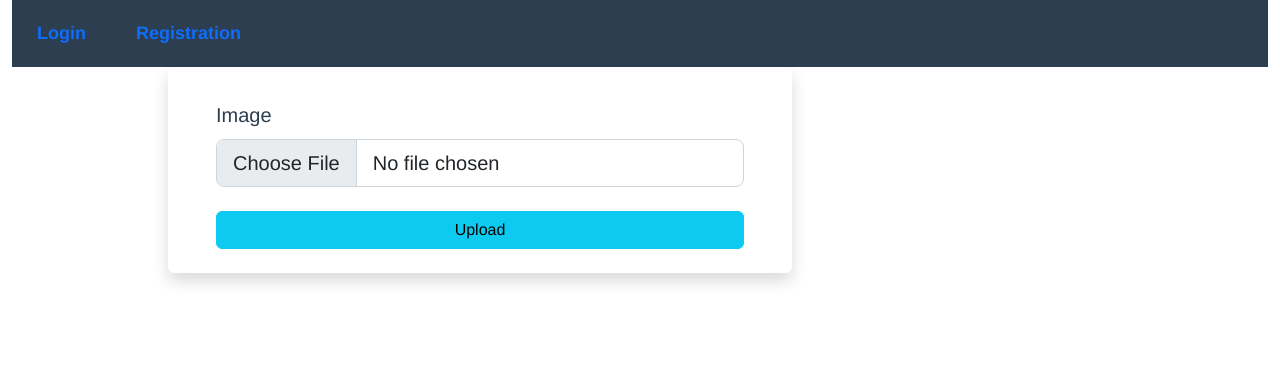
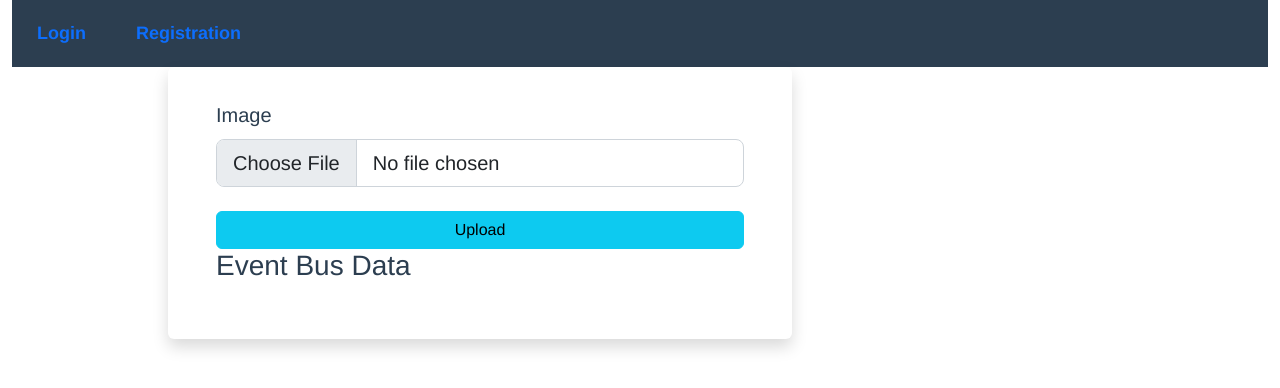
Before and after one commit to Sarman-Dasa/form-validation, a Vue app: page /file-upload in a window 1280 px wide. Shown: the top 388 px of the page. Built offline with nearby package versions, Linux system fonts and the light colour scheme.

Commit message:
print a event bus data

```diff
--- a/src/components/FileUpload.vue
+++ b/src/components/FileUpload.vue
@@ -16,11 +16,19 @@
                 <button class="btn col-12 btn-info mt-4" @click="save">Upload</button>
             </div>
         </div>
+
+        <!-- Event Bus Data Print -->
+        <div class="col-12">
+            <h3>Event Bus Data</h3>
+          <label for="" class="d-block">{{ userData.name }}</label>
+          <label for="">{{ userData.email }}</label>
+        </div>
     </div>
 </template>
 
 <script>
 import axios from 'axios';
+import { eventBus } from '../../src/event-bus.js';
 export default {
     name: "FileUpload",
     data() {
@@ -32,6 +40,7 @@ export default {
             page: 1,
             count: 12,
             pageSize: 10,
+            userData:[]
         }
     },
     methods: {
@@ -52,7 +61,11 @@ export default {
         handlePageChange() {
             alert("work");
         }
-
+    },
+    mounted() {
+        eventBus.$on('event_bus_emitted',(data) => {
+            this.userData = data;
+        })
     }
 }
 </script>
```
